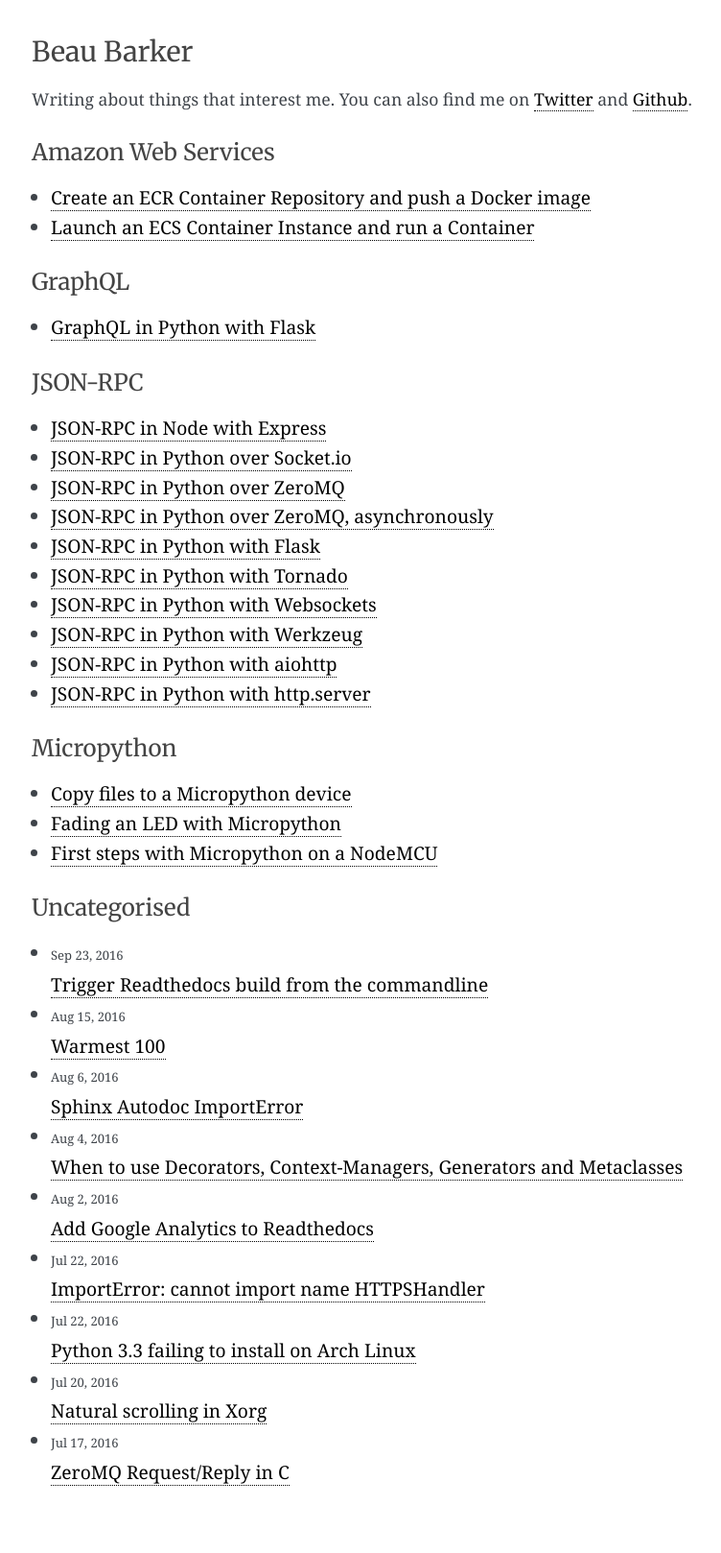
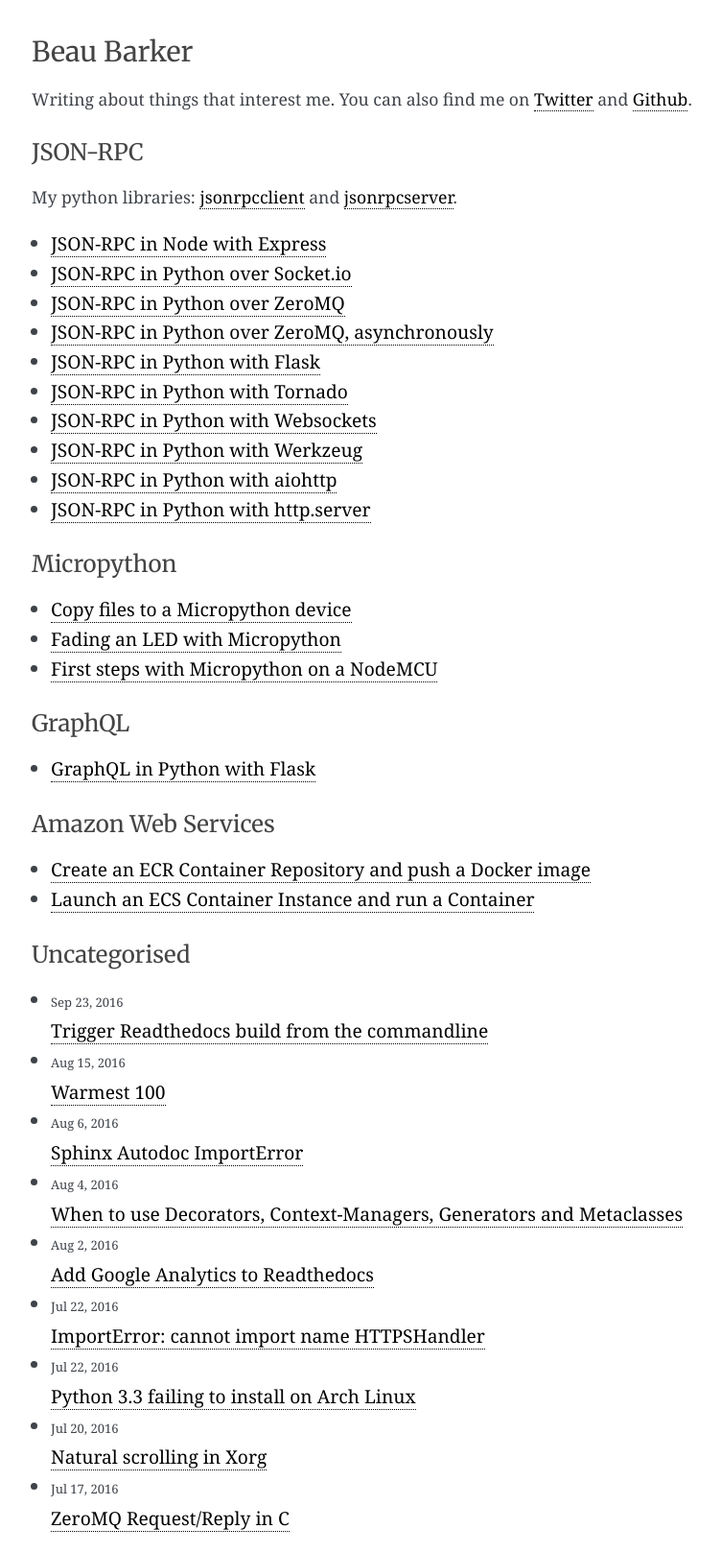
Before and after one commit to explodinglabs/explodinglabs.github.io, a Jekyll site: the page built from index.html, in a window 1280 px wide. Shown: the whole page at 96% size, without its empty margins (227-979 px from the left). Built offline with Jekyll 4.4.1, drawn with Linux system fonts in a browser that asks for light colours; some web fonts are replaced; before the commit the page ends 1569 px from its top, so only the background shows below that.

Commit message:
Reorder sections

```diff
--- a/_config.yml
+++ b/_config.yml
@@ -25,15 +25,23 @@
 highlighter: rouge
 
 collections:
+    jsonrpc:
+        title: JSON-RPC
+        output: true
+        priority: 1
+        intro: >
+            My python libraries:
+            <a href="https://jsonrpcclient.readthedocs.io">jsonrpcclient</a> and
+            <a href="https://jsonrpcserver.readthedocs.io">jsonrpcserver</a>.
     aws:
         title: Amazon Web Services
         output: true
+        priority: 99
     graphql:
         title: GraphQL
         output: true
-    jsonrpc:
-        title: JSON-RPC
-        output: true
+        priority: 3
     micropython:
         title: Micropython
         output: true
+        priority: 2
--- a/index.html
+++ b/index.html
@@ -7,14 +7,18 @@
     <h1 class="page-title">Beau Barker</h1>
 
     <p>
-        Writing about things that interest me. You can also find me on <a
-            href="https://twitter.com/bbmelb">Twitter</a> and <a
-            href="https://github.com/bcb">Github</a>.
+        Writing about things that interest me. You can also find me on
+            <a href="https://twitter.com/bbmelb">Twitter</a> and
+            <a href="https://github.com/bcb">Github</a>.
     </p>
 
-    {% for collection in site.collections %}
+    {% assign sorted = site.collections |sort: 'priority' %}
+    {% for collection in sorted %}
     {% unless collection.label == 'posts' %}
-    <h1>{{ collection.title }}</h2>
+    <h1>{{ collection.title }}</h1>
+    {% if collection.intro %}
+    <p>{{ collection.intro }}</p>
+    {% endif %}
     <ul>
         {% assign items = collection.docs | sort: 'title' %}
         {% for page in items %}
```
